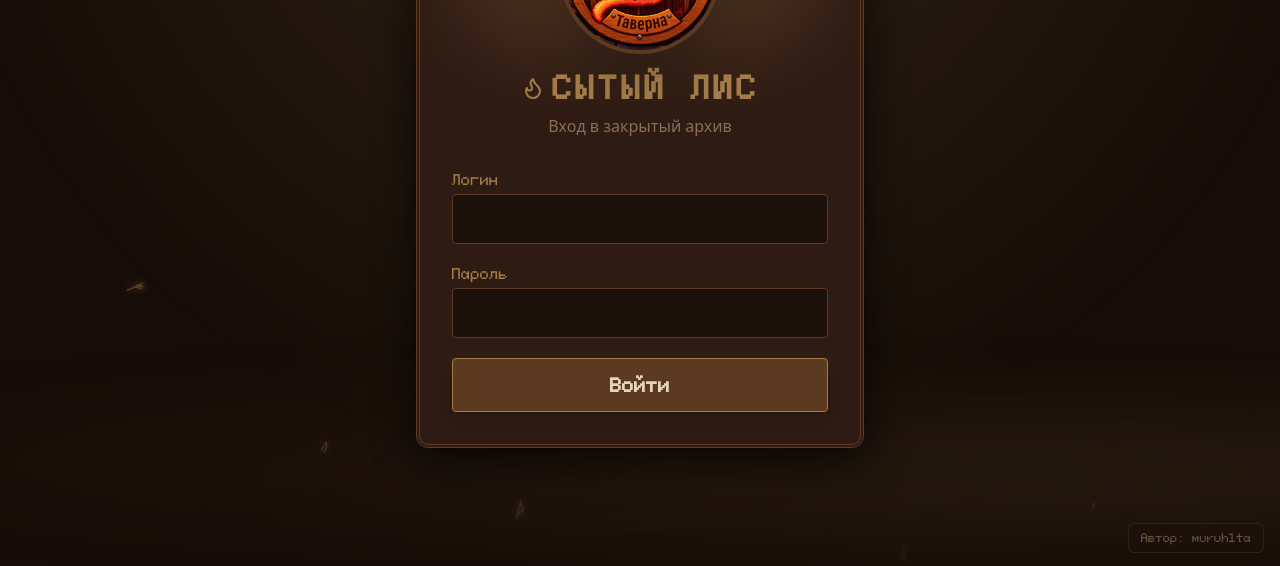
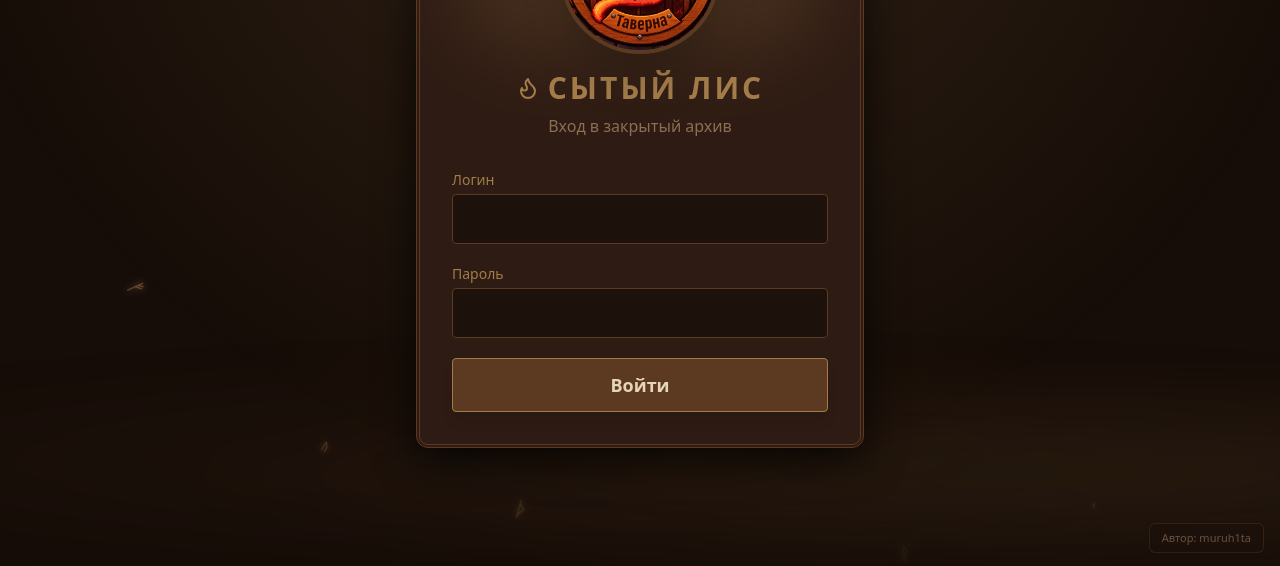
Before and after one commit to Muruhita/Divishbt, a Next.js app: page / in a window 1280 px wide. Shown: the part 231-797 px from the top of the page. Built offline with nearby package versions, Linux system fonts and the light colour scheme.

Commit message:
Update layout.tsx

```diff
--- a/app/layout.tsx
+++ b/app/layout.tsx
@@ -1,18 +1,16 @@
-// app/layout.tsx
 import type { Metadata } from "next";
+import { Inter, Pixelify_Sans } from "next/font/google";
 import localFont from 'next/font/local';
-import { Inter, Pixelify_Sans } from "next/font/google";
 import "./globals.css";
 
-// Ваши существующие шрифты
 const inter = Inter({ subsets: ["latin", "cyrillic"], variable: "--font-inter" });
 const pixel = Pixelify_Sans({ weight: ["400", "700"], subsets: ["latin", "cyrillic"], variable: "--font-pixel" });
 
-// Подключение локального шрифта Pixeloid Mono
-const pixeloidMono = localFont({
-  src: './fonts/PixeloidMono.ttf', // Путь к файлу относительно layout.tsx
-  variable: '--font-pixeloid-mono', // Имя CSS-переменной
-});
+// Если вы используете Pixeloid Mono, раскомментируйте это и убедитесь, что файл лежит в app/fonts/
+// const pixeloidMono = localFont({
+//   src: './fonts/PixeloidMono.ttf',
+//   variable: '--font-pixeloid-mono',
+// });
 
 export const metadata: Metadata = {
   title: "Сытый Лис | Архив",
@@ -22,8 +20,7 @@ export const metadata: Metadata = {
 export default function RootLayout({ children }: { children: React.ReactNode }) {
   return (
     <html lang="ru">
-      {/* Добавляем переменную нового шрифта в body */}
-      <body className={`${inter.variable} ${pixel.variable} ${pixeloidMono.variable} font-sans antialiased`}>
+      <body className={`${inter.variable} ${pixel.variable} font-sans antialiased`}>
         {children}
       </body>
     </html>
```
